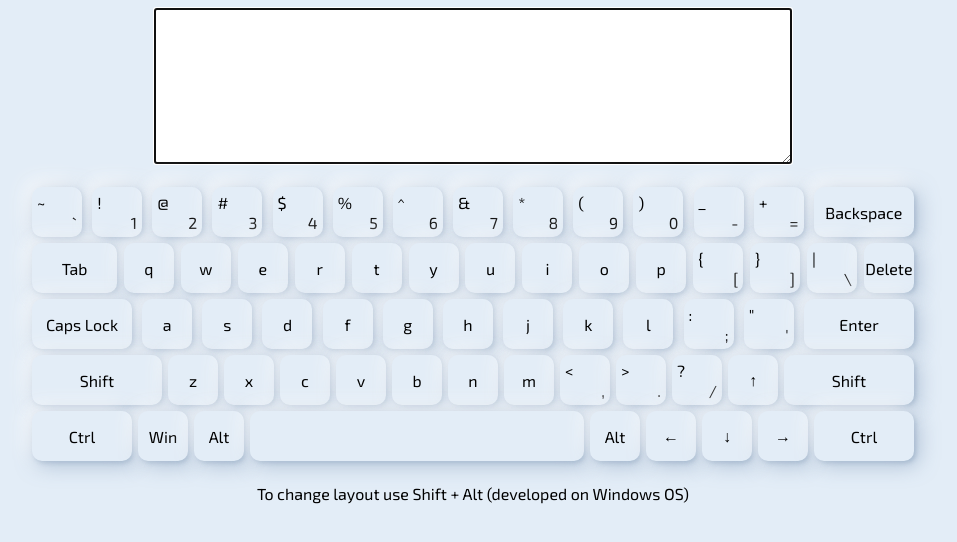
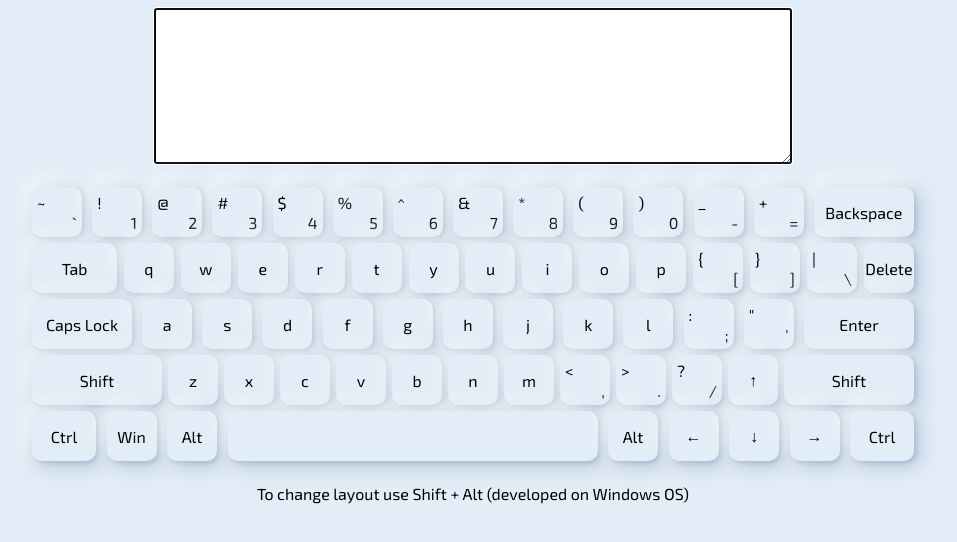
Before and after one commit to BlackTruth/virtual-keyboard, a website: page index.html in a window 1280 px wide. Shown: the whole page, without its empty margins (167-1124 px from the left). Drawn offline with Linux system fonts and the light colour scheme.

Commit message:
fix: move arrow-down under arrow-up

```diff
--- a/assets/styles.css
+++ b/assets/styles.css
@@ -95,9 +95,12 @@ body {
   width: 85px;
 }
 
-.keyboard-line__button-main-text_caps-lock,
+.keyboard-line__button-main-text_caps-lock {
+  width: 100px;
+}
+
 .keyboard-line__button-main-text_ctrl {
-  width: 100px;
+  width: 64px;
 }
 
 .keyboard-line__button-main-text_shift {
@@ -105,7 +108,7 @@ body {
 }
 
 .keyboard-line__button-main-text_space {
-  width: 334px;
+  width: 370px;
 }
 
 .keyboard-line__button-main-text_enter {
```
